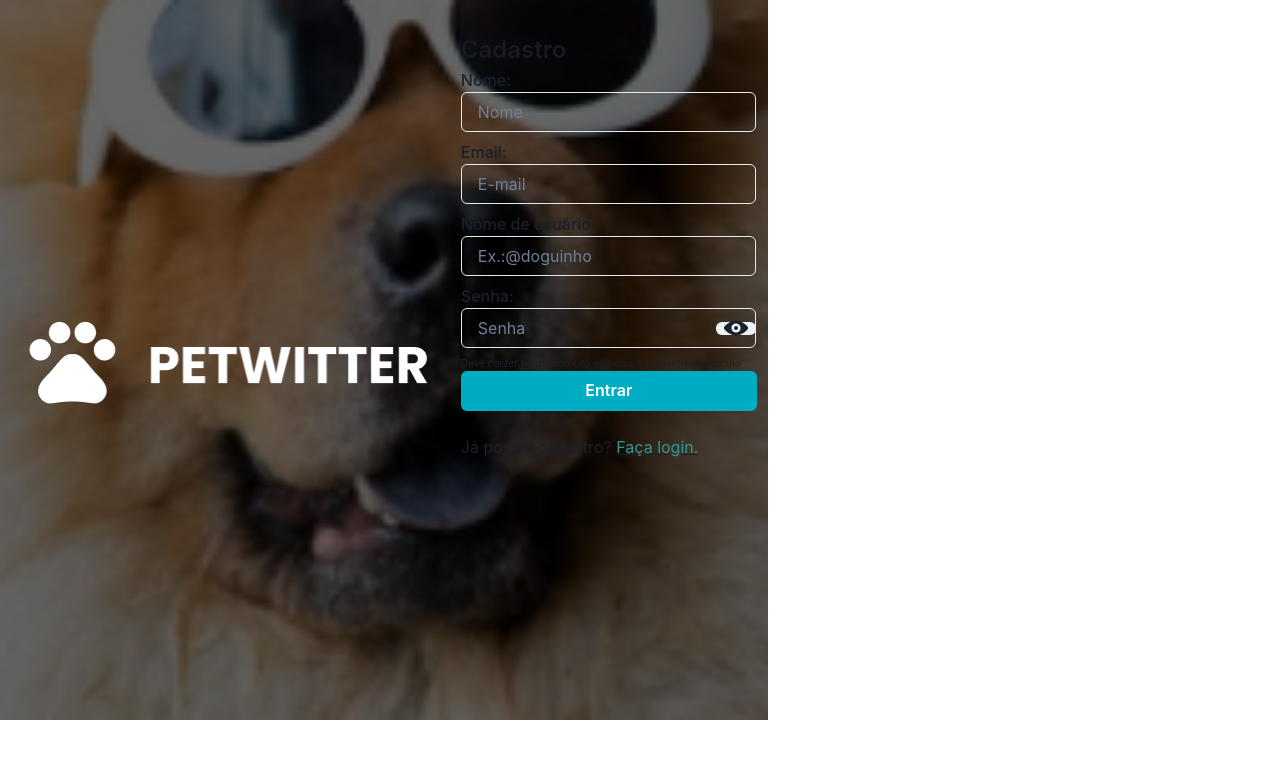
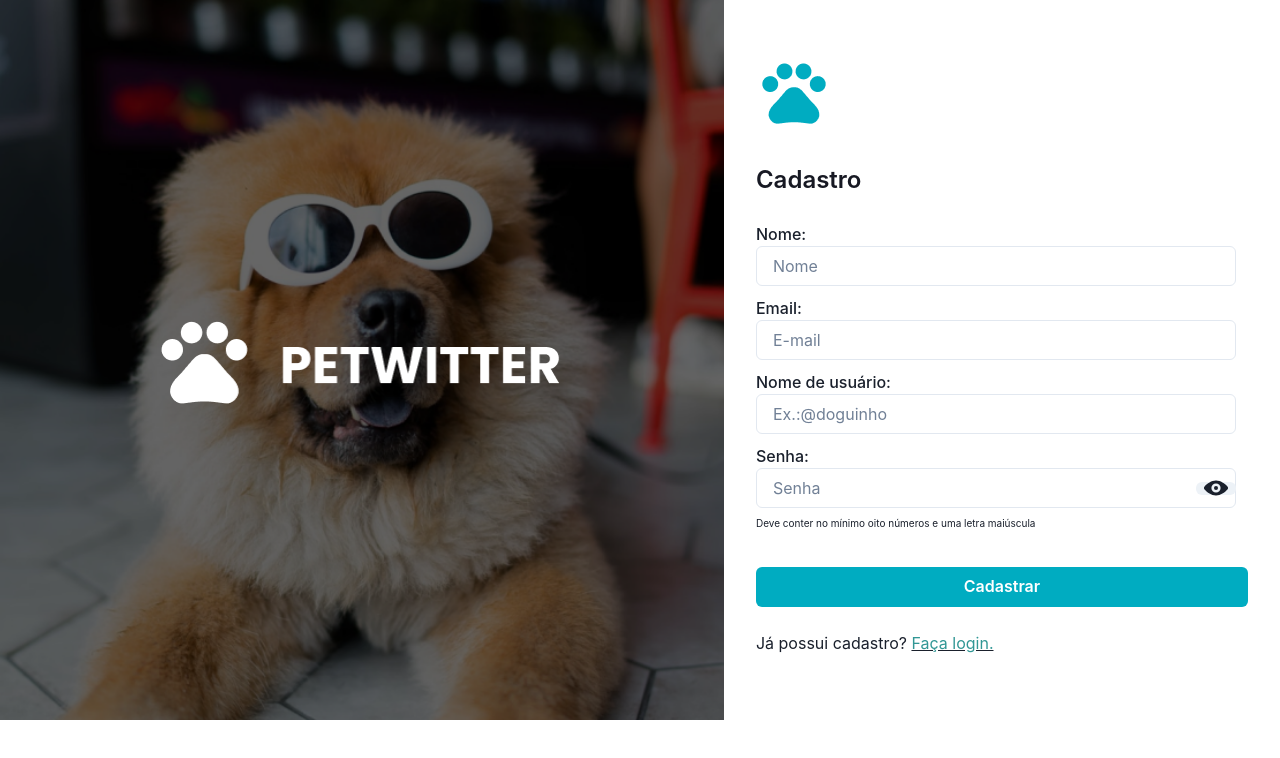
Before and after one commit to leitekarol/twitterpets-front, a React (Create React App) app: page /register in a window 1280 px wide. Shown: the top 758 px of the page. Built offline with nearby package versions, Linux system fonts and the light colour scheme; no server answers.

Commit message:
tela de cadastro

```diff
--- a/src/routes/Login.js
+++ b/src/routes/Login.js
@@ -99,7 +99,7 @@ function Login() {
       </InputRightElement>
     </InputGroup>
     </FormLabel>
-        <Button mt={"40px"} colorScheme=" #00ACC1;"  marginTop="36px"   w={"100%"}
+        <Button mt={"36px"} colorScheme=" #00ACC1;"    w={"100%"}
          type="submit">Entrar</Button>
              </Flex>
       </form>
--- a/src/routes/Register.js
+++ b/src/routes/Register.js
@@ -12,11 +12,12 @@ import { Flex,
    Text,
    FormLabel} from "@chakra-ui/react";
 import { ViewIcon , ViewOffIcon } from '@chakra-ui/icons'
-import doglogin from "../images/doglogin.png"
+import dogRegister from "../images/dogRegister.png"
 import symbolwhite from "../images/symbolwhite.png"
 import footer from "../images/footer.png"
 import dogRegisterMobile from "../images/dogRegisterMobile.png"
 import logo from "../images/logo.png"
+import  symbol from "../images/symbol.png";
 import { Link as ReachLink } from "react-router-dom"
 
 const Register = () => {
@@ -42,40 +43,48 @@ const Register = () => {
     <Flex direction={['column', 'row']}  mw={["480px", "1280px"]}
     mh={["800px", "720px"]}>
 
-        <Flex bgImage={[doglogin, dogRegisterMobile]} bgRepeat={"no-repeat"} bgPosition={"center"} bgSize={"cover"}
-         alt='' w={["", "768px"]} h={["143px", "720px"]} >
+        <Flex bgImage={[dogRegisterMobile, dogRegister]} bgRepeat={"no-repeat"} bgPosition={"center"} bgSize={"cover"}
+         alt='' w={["360px", "768px"]} h={["143px", "720px"]} >
 
-          <Flex display={['flex', 'none']}  ml={"32px"} mt={"45px"}> >
-            <Image ml={"32px"} mt={"46px"} w={"52px"} src={symbolwhite} position={"absolute"}/>
+           <Flex display={['flex', 'none']}  m={"auto"} gap={"39px"}>
+            <Image boxSize={"50px"} src={symbolwhite}  />
               </Flex>
 
               <Flex display={['none', 'flex']} justifyContent={"center"} alignItems={"center"} w={"100%"}>
                <Image   w={"418px"} h={"103px"} src={logo}/>
                </Flex>
+               </Flex>
 
-       <Flex w={["360","512px"]} alignContent={"center"} direction={"column"}>
+       <Flex w={["296px","522px"]} m={"32px"} as={"start"} direction={"column"} >
+
+       <Flex  display={['none', 'flex']} direction={"column"} mt={"22px"}>
+             <Box>
+               <Image   w={"76px"} h={"76px"} src={symbol}/>
+              </Box>
+             </Flex>
+
          <Text color="gray.900" mt={["","32px"]} fontSize="24px" fontWeight="600">Cadastro</Text>
 
       <form onSubmit={handleSubmit} >
       <Flex direction={"column"} >
-      <FormLabel> Nome:
+      <FormLabel pt={"24px"}> Nome:
       <InputGroup>
       <Input  w={"100%"} pr='4.5rem'  placeholder='Nome' name="name" />
       </InputGroup>
       </FormLabel>
 
-      <FormLabel > Email:
+      <FormLabel  pt={"2px"}> Email:
       <InputGroup>
       <Input  w={"100%"} pr='4.5rem'  placeholder='E-mail'  name="email"  />
       </InputGroup>
       </FormLabel>
 
-      <FormLabel > Nome de usuário:
+      <FormLabel  pt={"2px"}> Nome de usuário:
       <InputGroup>
       <Input  w={"100%"} pr='4.5rem' placeholder='Ex.:@doguinho'  name="username"  />
       </InputGroup>
       </FormLabel>
-      <FormLabel > Senha:
+      <FormLabel  pt={"2px"}> Senha:
         <InputGroup >
        <Input  w={"100%"} pr='4.5rem'  placeholder='Senha' name="password"
         type={show ? 'text' : 'password'}/>
@@ -88,7 +97,7 @@ const Register = () => {
     </FormLabel>
 
     <Text  fontSize="10" fontWeight="400">Deve conter no mínimo oito números e uma letra maiúscula </Text>
-        <Button colorScheme=" #00ACC1;" width={296} padding={5}  type="submit">Entrar</Button>
+        <Button colorScheme=" #00ACC1;" w={"100%"} mt={"36px"}  type="submit">Cadastrar</Button>
         </Flex>
       </form>
 
@@ -100,13 +109,12 @@ const Register = () => {
   </Link>
 </Text>
 </Text>
+</Flex>
 
    <Box as={"center"}>
       <Image display={['flex', 'none']} src={footer} alt='' />
      </Box>
     </Flex>
-    </Flex>
-    </Flex>
   );
 }
 
```
Also changed, not shown: src/images/dogRegister.png (added).
